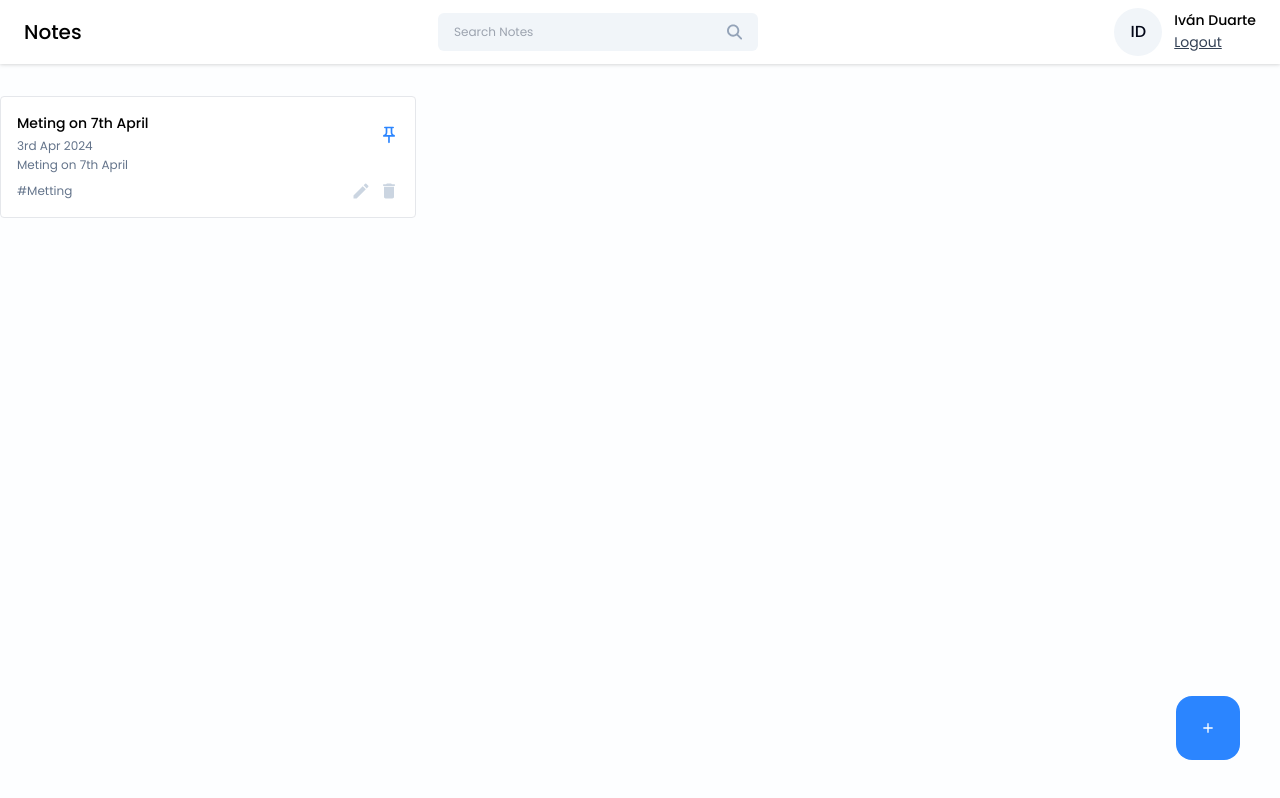
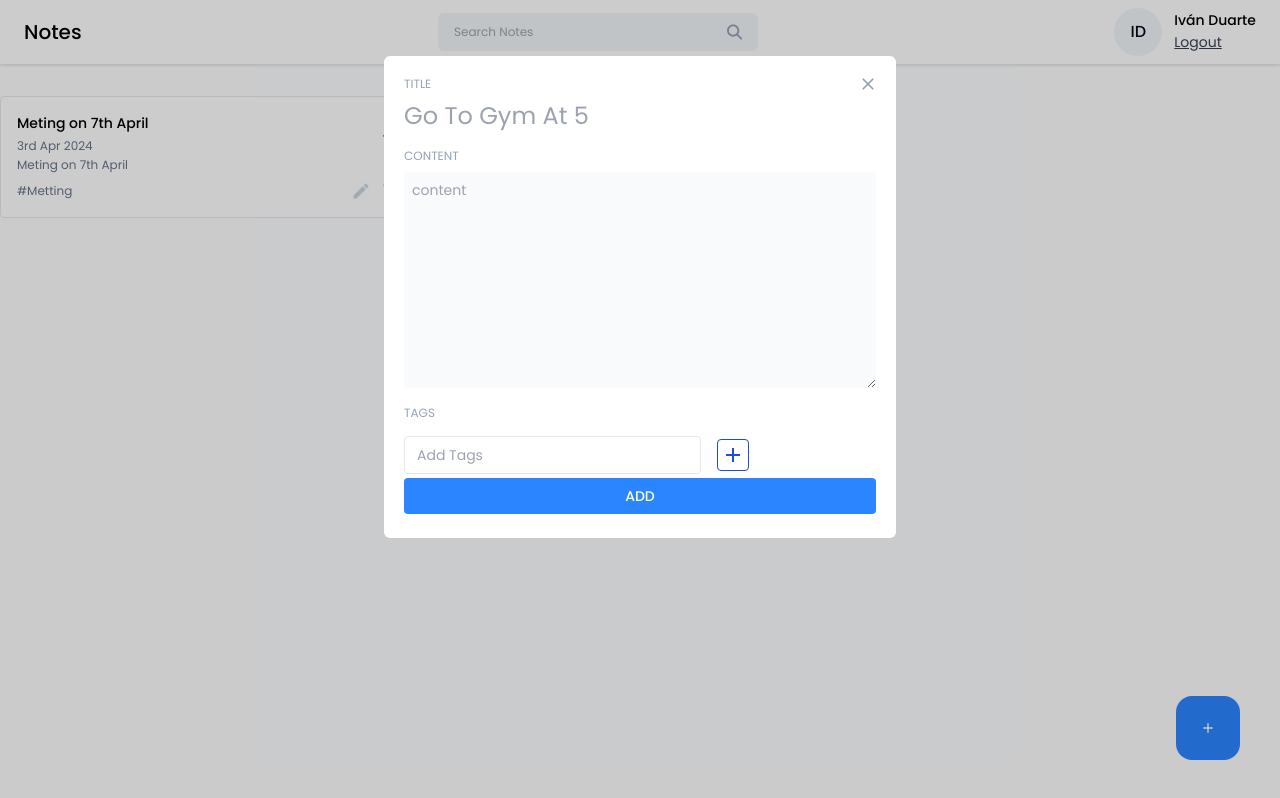
Before and after one commit to IvanNehuenDuarte/MERN-Stack, a React (Vite) app in the folder frontend/notes-app/: page /dashboard in a window 1280 px wide. Both pictures are taken after a click on the button 1208 px from the left and 728 px from the top of the page. Built offline with nearby package versions, Linux system fonts and the light colour scheme.

Commit message:
input para añadir notas, editar notas, agregar tags y cerrar ventana de nueva nota

```diff
--- a/frontend/notes-app/package.json
+++ b/frontend/notes-app/package.json
@@ -13,6 +13,7 @@
     "react": "^18.2.0",
     "react-dom": "^18.2.0",
     "react-icons": "^5.2.0",
+    "react-modal": "^3.16.1",
     "react-router-dom": "^6.23.0"
   },
   "devDependencies": {
--- a/frontend/notes-app/src/App.jsx
+++ b/frontend/notes-app/src/App.jsx
@@ -2,6 +2,7 @@
 import Home from "./pages/Home/Home";
 import Login from "./pages/Login/Login";
 import SignUp from "./pages/SignUp/SignUp";
+
 
 const routes = (
   <Router>
--- /dev/null
+++ b/frontend/notes-app/src/components/Input/TagInput.jsx
@@ -0,0 +1,70 @@
+import { useState } from "react";
+import { MdAdd, MdClose } from "react-icons/md";
+
+function TagInput({ tags, setTags }) {
+  const [inputValue, setInputValue] = useState("");
+
+  const handleInputChange = (e) => {
+    setInputValue(e.target.value);
+  };
+
+  const addNewTag = () => {
+    if (inputValue.trim() !== "") {
+      setTags([...tags, inputValue.trim()]);
+      setInputValue("");
+    }
+  };
+
+  const handleKeydown = (e) => {
+    if (e.key === "Enter") {
+      addNewTag();
+    }
+  };
+
+  const handleRemoveTag = (tagToRemove) => {
+    setTags(tags.filter((tag) => tag !== tagToRemove));
+  };
+
+  return (
+    <div>
+      {tags?.length > 0 && (
+        <div className="flex items-center gap-2 flex-wrap mt-2">
+          {tags.map((tag, index) => (
+            <span key={index} className="flex items-center gap-2 text-sm text-slate-900 bg-slate-100 px-3 py-1 rounded">
+              # {tag}
+              <button
+                onClick={() => {
+                  handleRemoveTag(tag);
+                }}
+              >
+                <MdClose />
+              </button>
+            </span>)
+          )}
+        </div>
+      )}
+
+      <div className="flex items-center gap-4 mt-3">
+        <input
+          type="text"
+          value={inputValue}
+          className="text-sm bg-transparent border px-3 py-2 rounded outline-none"
+          placeholder="Add Tags"
+          onChange={handleInputChange}
+          onKeyDown={handleKeydown}
+        />
+
+        <button
+          className="w-8 h-8 flex items-center justify-center rounded border border-blue-700 hover:bg-blue-700"
+          onClick={() => {
+            addNewTag();
+          }}
+        >
+          <MdAdd className="text-2xl text-blue-700 hover:text-white" />
+        </button>
+      </div>
+    </div>
+  );
+}
+
+export default TagInput;
--- a/frontend/notes-app/src/index.css
+++ b/frontend/notes-app/src/index.css
@@ -28,4 +28,8 @@
   .icon-btn {
     @apply text-xl text-slate-300 cursor-pointer hover:text-primary;
   }
+
+  .input-label {
+    @apply text-xs text-slate-400
+  }
 }
--- /dev/null
+++ b/frontend/notes-app/src/pages/Home/AddEditNotes.jsx
@@ -0,0 +1,85 @@
+import { useState } from "react";
+import TagInput from "../../components/Input/TagInput";
+import { MdClose } from 'react-icons/md'
+
+function AddEditNotes({ notData, type, onClose }) {
+  const [title, setTitle] = useState("");
+  const [content, setContent] = useState("");
+  const [tags, setTags] = useState([]);
+
+  const [error, setError] = useState(null)
+
+  // Add Note
+    const addNewNote = async () => {
+
+    }
+
+  // Edit Note
+    const editNote = async () => {
+
+    }
+
+    const handleAddNote = () => {
+        if (!title) {
+            setError("Please enter the title")
+            return;
+        }
+
+        if (!content) {
+            setError("Please enter the content")
+            return;
+        }
+
+        setError("");
+
+        if (type === 'edit') {
+            editNote()
+        }else {
+            addNewNote()
+        }
+    }
+
+  return (
+    <div className="relative">
+      <button className="w-10 h-10 rounded-full flex items-center justify-center absolute -top-3 -right-3 hover:bg-slate-50" onClick={onClose}>
+        <MdClose className="text-xl text-slate-400" />
+      </button>
+
+      <div className="flex flex-col gap-2">
+        <label className="input-label">TITLE</label>
+        <input
+          type="text"
+          className="text-2xl text-slate-950 outline-none"
+          placeholder="Go To Gym At 5"
+          value={title}
+          onChange={({ target }) => setTitle(target.value)}
+        />
+      </div>
+
+      <div className="flex flex-col gap-2 mt-4">
+        <label className="input-label">CONTENT</label>
+        <textarea
+          type="text"
+          className="text-sm text-slate-950 outline-none bg-slate-50 p-2 rounded"
+          placeholder="content"
+          rows={10}
+          value={content}
+          onChange={({ target }) => setContent(target.value)}
+        ></textarea>
+      </div>
+
+      <div className="mt-3">
+        <label className="input-label">TAGS</label>
+        <TagInput tags={tags} setTags={setTags} />
+      </div>
+
+      {error && <p className="text-red-500 text-xs pt-4">{error}</p>}
+
+      <button className="btn-primary font-medium mt-4mp-3" onClick={handleAddNote}>
+        ADD
+      </button>
+    </div>
+  );
+}
+
+export default AddEditNotes;
--- a/frontend/notes-app/src/pages/Home/Home.jsx
+++ b/frontend/notes-app/src/pages/Home/Home.jsx
@@ -1,8 +1,19 @@
 import NoteCard from "../../components/Cards/NoteCard";
 import Navbar from "../../components/Navbar/Navbar";
-import { MdAdd } from 'react-icons/md'
+import { MdAdd } from "react-icons/md";
+import AddEditNotes from "./AddEditNotes";
+import { useState } from "react";
+import Modal from "react-modal";
+
+Modal.setAppElement("#root");
 
 const Home = () => {
+  const [openAddEditModal, setOpenAddEditModal] = useState({
+    isShown: false,
+    type: "add",
+    data: null,
+  });
+
   return (
     <>
       <Navbar />
@@ -22,9 +33,34 @@
         </div>
       </div>
 
-      <button className="w-16 h-16 flex items-center justify-center rounded-2xl bg-primary hover:bg-blue-600 absolute right-10 bottom-10" onClick={() => {}}>
+      <button
+        className="w-16 h-16 flex items-center justify-center rounded-2xl bg-primary hover:bg-blue-600 absolute right-10 bottom-10"
+        onClick={() => {
+          setOpenAddEditModal({ isShown: true, type: "add", data: null });
+        }}
+      >
         <MdAdd className="text-[32] text-white" />
       </button>
+
+      <Modal
+        isOpen={openAddEditModal.isShown}
+        onRequestClose={() => {}}
+        style={{
+          overlay: {
+            backgroundColor: "rgba(0,0,0,0.2)",
+          },
+        }}
+        contentLabel=""
+        className="w-[40%] max-h-3/4 bg-white rounded-md mx-auto mt-14 p-5 overflow-auto"
+      >
+        <AddEditNotes
+          type={openAddEditModal.type}
+          noteData={openAddEditModal.data}
+          onClose={() => {
+            setOpenAddEditModal({ isShown: false, type: "add", data: null });
+          }}
+        />
+      </Modal>
     </>
   );
 };
```
Also changed, not shown: 1 other file (tests, documents, lock files or other folders).
